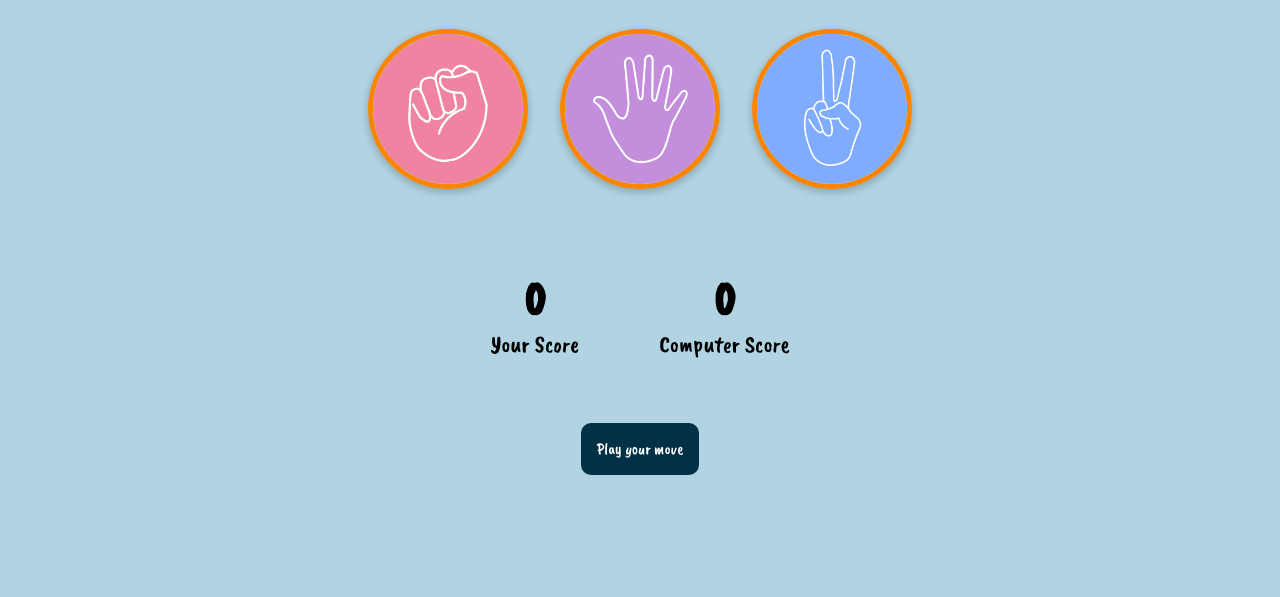
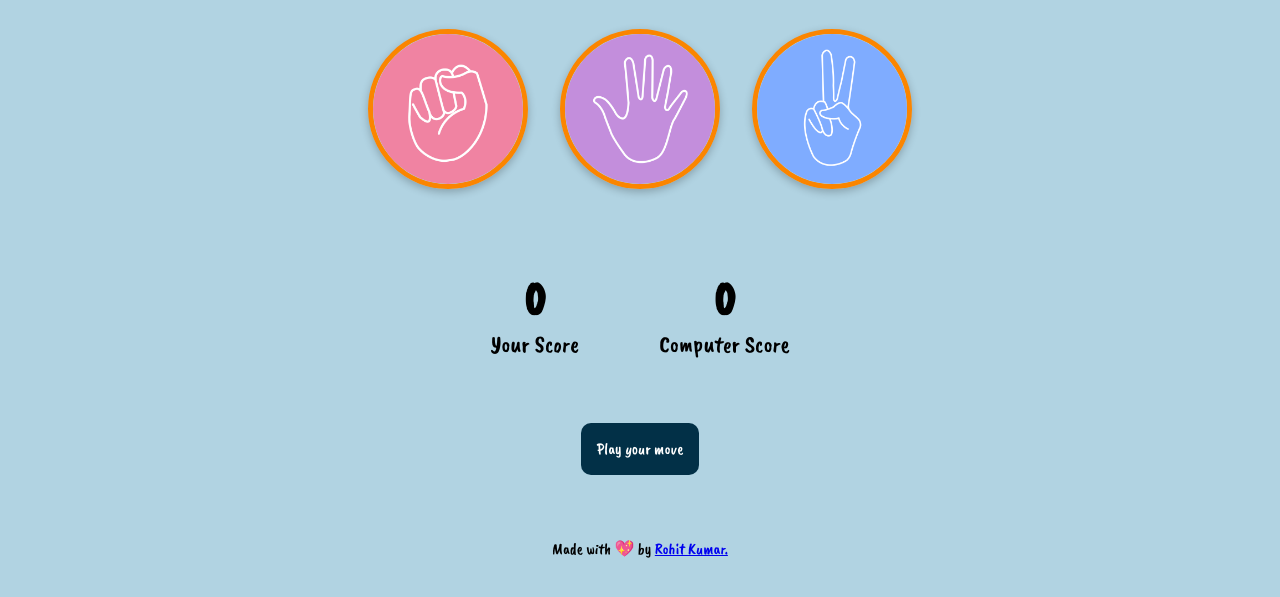
Before and after one commit to iCriptSnappie/Javascript-Mini-Projects, a plain HTML site: page Rock-Paper-Scissors Game/index.html in a window 1280 px wide. Shown: the part 67-664 px from the top of the page. Drawn offline with nearby package versions, Linux system fonts and the light colour scheme.

Commit message:
new project

```diff
--- a/Rock-Paper-Scissors Game/index.html
+++ b/Rock-Paper-Scissors Game/index.html
@@ -35,6 +35,10 @@
     <div class="message-container">
         <p id="msg">Play your move</p>
     </div>
+
+    <footer>
+        Made with 💖 by <a href="https://icriptsnappie.vercel.app" target="_blank">Rohit Kumar.</a>
+    </footer>
 </body>
 <script src="app.js"></script>
 </html>
--- a/Rock-Paper-Scissors Game/style.css
+++ b/Rock-Paper-Scissors Game/style.css
@@ -78,3 +78,8 @@ h1{
         border-radius: 10px;
     }
 }
+
+footer{
+    position: relative;
+    bottom: -5rem;
+}
```
